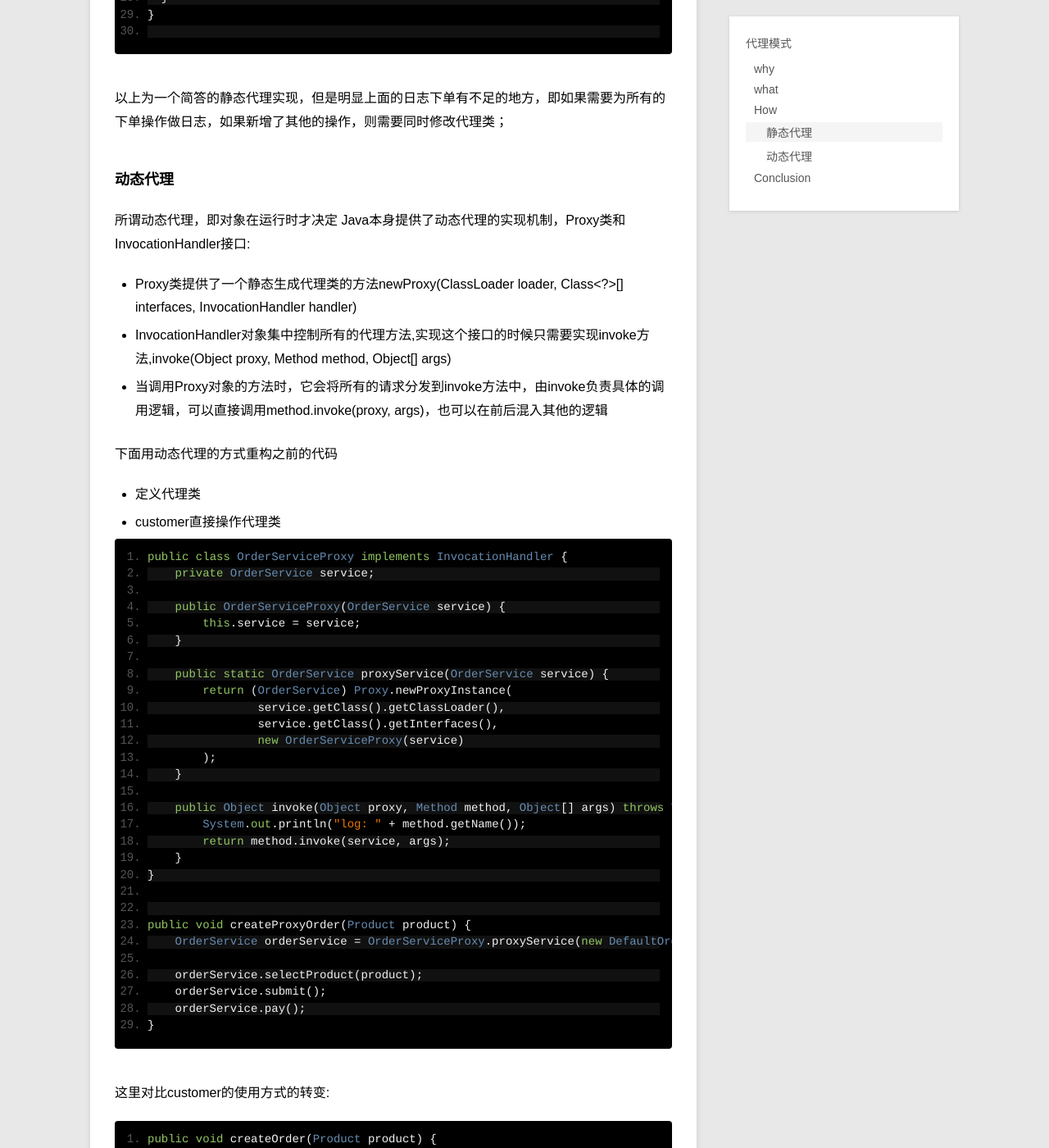
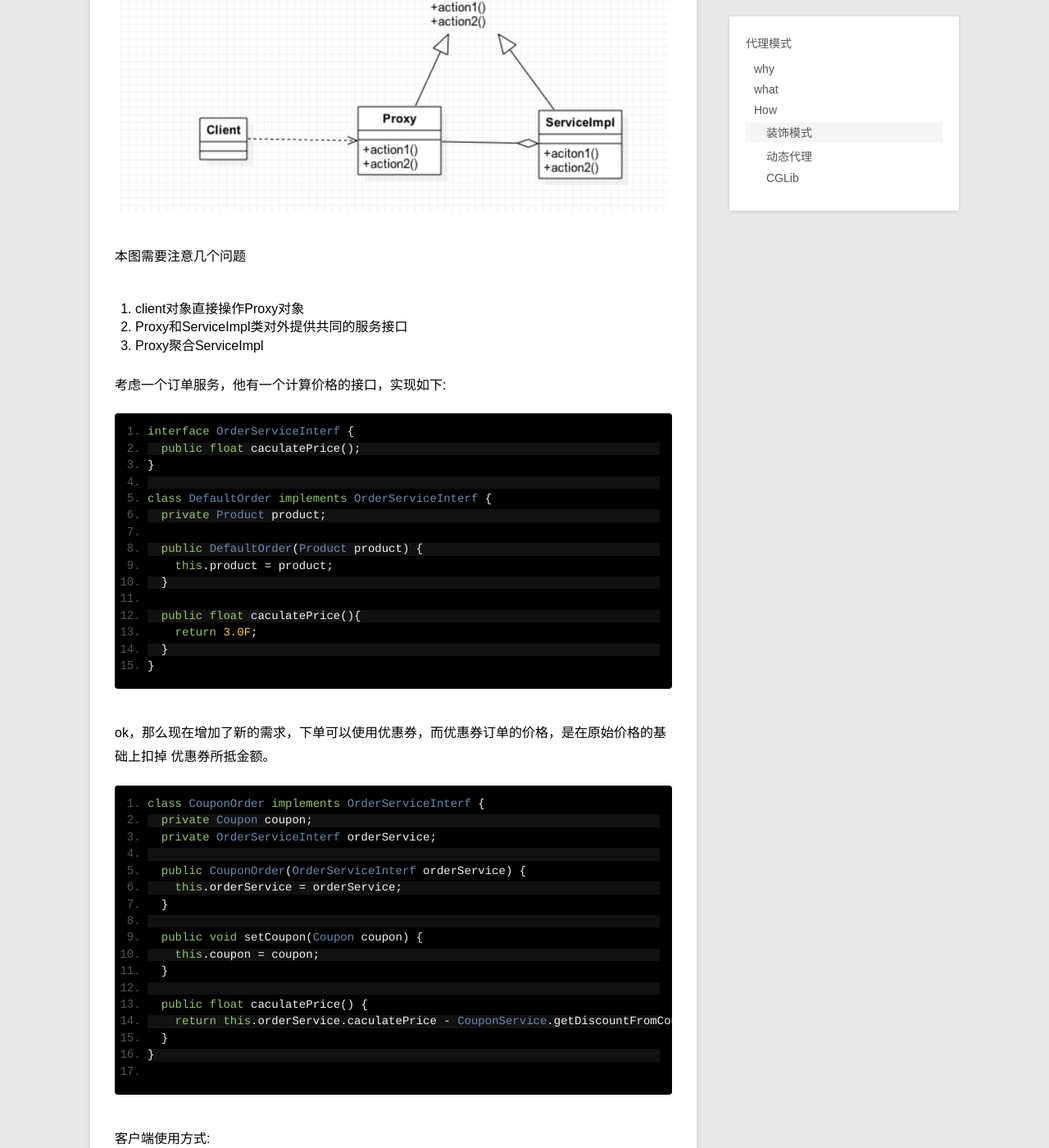
Before and after one commit to singintherain/singintherain.github.io, a Jekyll site: the page built from _posts/blog/2015-07-08-java-dynamic-proxy.md, in a window 1280 px wide and 1400 px high, scrolled down 2637 px. Shown: the whole window at 82% size. Built offline with Jekyll 4.4.1, drawn with Linux system fonts in a browser that asks for light colours; Markdown is read by kramdown in place of the engine named in the settings; some of the changed text lies outside the part shown.

Commit message:
修改代理模式

````diff
--- a/_posts/blog/2015-07-08-java-dynamic-proxy.md
+++ b/_posts/blog/2015-07-08-java-dynamic-proxy.md
@@ -1,15 +1,23 @@
 ---
 layout: post
 title: 代理模式
-description: 作为AOP不可或缺的技术，本文探究下java本身提供的动态代理技术
+description: 作为AOP不可或缺的技术，本文介绍下java原生的和CGLib提供的动态代理使用方法
 category: blog
 ---
 
 ## why
 
-有时候需要对实际对象进行控制，我们把zheceng访问控制封装成一个新的代理对象来代替实际对象，交由客户直接访问，由此引入代理模式。
+有时候需要对实际对象进行控制，我们把zheceng访问控制封装成一个新的代理对象来代替实际对象，
+交由客户直接访问，由此引入代理模式。
+
+为什么不直接使用对象
+
+* 对象不能直接使用，比如说该对象实际是一个远程的服务对象
+* 增强对象的功能; 如果在原有的对象上修改，则会破坏对象职责的单一性，比如给对象附加日志操作
 
 ## what
+
+以最简单的静态代理为例：
 
 一般UML视图如下：
 ![Simple Factory](/images/design_pattern/proxy.png)
@@ -18,30 +26,152 @@
 
 1. client对象直接操作Proxy对象
 2. Proxy和ServiceImpl类对外提供共同的服务接口
-3. Proxy聚合ServiceImpl
+3. Proxy内部依赖于ServiceImpl
+
+
+```
+interface Service{
+  public void do();
+}
+
+class ConcreteService implements Service{
+  public void do() {
+    System.out.println("concrete service do");
+  }
+}
+
+class ProxyService implements Service {
+  private User user;
+  private Service service = new ConcreteService();
+
+  public ProxyService(User user) {
+    this.user = user;
+  }
+
+  public void do() {
+    boolean isValid = AuthenticationService.auth(this.user);
+
+    if(isValid) {
+      this.service.do();
+    } else {
+      System.out.println("You are invalid!");
+    }
+  }
+}
+```
 
 客户端可能采用如下的方式调用服务:
 
 ```
-client.invoke(new Proxy(new ServcieImpl))
+User user = new User();
+Service proxyService = new ProxyService(user);
+proxyService.do();
 ```
 
-这种方式的优点是，在没有更改既有服务的前提下，为了满足一个特定的场景，对服务做了增强。
+优点:
+
+* client像使用真实的服务对象一样使用proxy；
+* 代理类可以增加额外的功能逻辑
+
+使用场景：
+
+* 远程服务调用
+* 缓存对象
+* 权限控制
 
 ## How
 
-### 静态代理
+### 装饰模式
 
-考虑简单的下单服务：改服务定义了选择商品，下单，支付三个操作，实现如下:
+一般UML视图如下：
+![Simple Factory](/images/design_pattern/decorator.png)
+
+本图需要注意几个问题
+
+1. client对象直接操作Proxy对象
+2. Proxy和ServiceImpl类对外提供共同的服务接口
+3. Proxy聚合ServiceImpl
+
+考虑一个订单服务，他有一个计算价格的接口，实现如下:
 
 ```
-interface Order {
+interface OrderServiceInterf {
+  public float caculatePrice();
+}
+
+class DefaultOrder implements OrderServiceInterf {
+  private Product product;
+
+  public DefaultOrder(Product product) {
+    this.product = product;
+  }
+
+  public float caculatePrice(){
+    return 3.0F;
+  }
+}
+```
+
+ok，那么现在增加了新的需求，下单可以使用优惠券，而优惠券订单的价格，是在原始价格的基础上扣掉
+优惠券所抵金额。
+
+```
+class CouponOrder implements OrderServiceInterf {
+  private Coupon coupon;
+  private OrderServiceInterf orderService;
+
+  public CouponOrder(OrderServiceInterf orderService) {
+    this.orderService = orderService;
+  }
+
+  public void setCoupon(Coupon coupon) {
+    this.coupon = coupon;
+  }
+
+  public float caculatePrice() {
+    return this.orderService.caculatePrice - CouponService.getDiscountFromCoupon(this.coupon);
+  }
+}
+
+```
+
+客户端使用方式:
+
+```
+Product product = new Product();
+OrderService orderService = new CouponOrder(new DefaultOrder(product));
+orderService.setCoupon(new Coupon(10));
+float price = orderService.caculatePrice();
+```
+
+装饰模式VS静态代理
+
+* 代理模式不实现和目标对象类似的业务功能，而是一些和目标对象功能联系不太紧密的职责，
+也就是说二者处理的问题域不同
+* 装饰模式处理的问题域和目标对象相同，目标都是增强目标对象某方面的能力
+* 装饰器可以动态的为目标对象增加或者减少功能，而且支持嵌套使用产生叠加效应
+
+比如Java IO的InputStream和BufferInputStream
+
+### 动态代理
+
+所谓动态代理，即对象在运行时创建代理类
+Java本身提供了动态代理的实现机制，Proxy类和InvocationHandler接口:
+
+* Proxy类提供了一个静态生成代理类的方法newProxy(ClassLoader loader, Class<?>[] interfaces, InvocationHandler handler)
+* InvocationHandler对象集中控制所有的代理方法,实现这个接口的时候只需要实现invoke方法,invoke(Object proxy, Method method, Object[] args)
+* 当调用Proxy对象的方法时，它会将所有的请求分发到invoke方法中，由invoke负责具体的调用逻辑，可以直接调用method.invoke(proxy, args)，也可以在前后混入其他的逻辑
+
+考虑下面的使用场景，一个下单有三个操作：选择商品、提交订单、支付
+
+```
+interface OrderServiceInterf {
   public void selectProduct(Product product);
   public void submit();
   public void pay();
 }
 
-class DefaultOrder implements Order {
+class DefaultOrder implements OrderServiceInterf {
   private Product product;
 
   public void selectProduct(Product product){}
@@ -52,75 +182,62 @@
 class Customer {
   public void createOrder() {
     Product product = new Pen();
-    Order order = new DefaultOrder();
+    OrderServiceInterf order = new DefaultOrder();
     order.selectProduct(pen);
     order.submit();
     order.pay();
-  }
+    }
 }
 ```
 
-ok，那么现在增加了新的需求，需要记录每个用户生成订单过程中做的所有操作. 在不破坏既有业务的前提下，使用代理模式重构代码.
+考虑使用静态代理的方式为每个操作增加日志：
 
 ```
-class Log implements Order {
-  private Product product;
-  private Order order;
-
-  public Log(Order order) {
-    this.order = order;
-  }
+class LogOrderService implements OrderServiceInterf {
+  private OrderServiceInterf defaultOrder = new DefaultOrder();
 
   public void selectProduct(Product product){
-    System.out.println("select product");
+    log("select product");
+    defaultOrder.selectProduct();
   }
   public void submit(){
-    System.out.println("submit order");
+    log("submit");
+    defaultOrder.submit();
   }
   public void pay(){
-    System.out.println("pay");
+    log("pay");
+    defaultOrder.pay():
   }
 }
 
 class Customer {
   public void createOrder() {
     Product product = new Pen();
-    Order order = new DefaultOrder();
-    Order logOrder = new Log(order);
-    logOrder.selectProduct(pen);
-    logOrder.submit();
-    logOrder.pay();
-  }
+    OrderServiceInterf order = new LogOrderService();
+    order.selectProduct(pen);
+    order.submit();
+    order.pay();
+    }
 }
-
 ```
 
-以上为一个简答的静态代理实现，但是明显上面的日志下单有不足的地方，即如果需要为所有的下单操作做日志，如果新增了其他的操作，则需要同时修改代理类；
+不足之处：
 
-### 动态代理
-
-所谓动态代理，即对象在运行时才决定
-Java本身提供了动态代理的实现机制，Proxy类和InvocationHandler接口:
-
-* Proxy类提供了一个静态生成代理类的方法newProxy(ClassLoader loader, Class<?>[] interfaces, InvocationHandler handler)
-* InvocationHandler对象集中控制所有的代理方法,实现这个接口的时候只需要实现invoke方法,invoke(Object proxy, Method method, Object[] args)
-* 当调用Proxy对象的方法时，它会将所有的请求分发到invoke方法中，由invoke负责具体的调用逻辑，可以直接调用method.invoke(proxy, args)，也可以在前后混入其他的逻辑
+* 这里假设日志内容大体逻辑都是一样的，即记录方法名称
+* 日志功能和具体业务紧耦合，不能做到可插拔
 
 下面用动态代理的方式重构之前的代码
 
-* 定义代理类
-* customer直接操作代理类
-
 ```
 public class OrderServiceProxy implements InvocationHandler {
-    private OrderService service;
+    private OrderServiceInterf service;
 
-    public OrderServiceProxy(OrderService service) {
+    public OrderServiceProxy(OrderServiceInterf service) {
         this.service = service;
     }
 
-    public static OrderService proxyService(OrderService service) {
-        return (OrderService) Proxy.newProxyInstance(
+    public static OrderServiceInterf proxyService(OrderService service) {
+        return (OrderServiceInterf) Proxy.newProxyInstance(
                 service.getClass().getClassLoader(),
                 service.getClass().getInterfaces(),
                 new OrderServiceProxy(service)
@@ -133,9 +250,8 @@
     }
 }
 
-
 public void createProxyOrder(Product product) {
-    OrderService orderService = OrderServiceProxy.proxyService(new DefaultOrderService());
+    OrderServiceInterf orderService = OrderServiceProxy.proxyService(new DefaultOrderService());
 
     orderService.selectProduct(product);
     orderService.submit();
@@ -147,7 +263,7 @@
 
 ```
 public void createOrder(Product product) {
-    OrderService orderService = new DefaultOrderService();
+    OrderServiceInterf orderService = new LogOrderService();
 
     orderService.selectProduct(product);
     orderService.submit();
@@ -155,7 +271,7 @@
 }
 
 public void createProxyOrder(Product product) {
-    OrderService orderService = OrderServiceProxy.proxyService(new DefaultOrderService());
+    OrderServiceInterf orderService = OrderServiceProxy.proxyService(new DefaultOrderService());
 
     orderService.selectProduct(product);
     orderService.submit();
@@ -165,6 +281,47 @@
 
 这里动态代理可以为所有的方法做拦截
 
-## Conclusion
+#### 缺陷
 
-代理模式与其说是为了增强服务的功能，还不如说是拦截服务的功能。
+* 这种代理方式只能代理接口，即OrderService必须是interface声明，否则Proxy.newInstance时不能类型转换为OrderService。
+* 即使代理的类继承之某个接口也不行
+* 如果出现同类之间方法的嵌套调用，而且这两个方法都做了拦截，但是最终只拦截了一次
+
+若想针对类做动态代理，可以使用CGLib
+
+### CGLib
+
+CGLib的动态代理和Java原生代理方式在使用上没有什么区别
+
+* 代理类需要实现MethodInterceptor接口，并实现其intercept方法
+* 代理对象需要使用Enhancer对象生成
+
+```
+public static OrderServiceInterf proxyService(OrderServiceInterf service) {
+    Enhancer enhancer = new Enhancer();
+
+    enhancer.setSuperclass(service.getClass());
+    enhancer.setCallback(new LogOrderServiceCGLib());
+
+    OrderServiceInterf orderService = (OrderServiceInterf) enhancer.create();
+
+    return orderService;
+}
+
+public Object intercept(Object o, Method method, Object[] objects, MethodProxy methodProxy) throws Throwable {
+    log(method.getName());
+    return methodProxy.invokeSuper(o, objects);
+}
+
+private void log(String msg) {
+    System.out.println("log: " + msg);
+}
+```
+
+#### CGLib VS Java Proxy
+
+* CGLib不仅可以代理接口，还可以代理类
+* Java Proxy动态生成的代理类继承之java.lang.reflect.Proxy，所有的方法指向了
+InvocationHandler实现对象的invoke方法，而invoke方法把请求转发给目标对象处理；
+* CGLib生成的代理类继承于被代理对象，执行代理对象的方法时，不会转发给目标对象，
+而是执行自己的实际方法。
--- /dev/null
+++ b/_posts/blog/2015-07-09-selenium-grid.md
@@ -0,0 +1,68 @@
+---
+layout: post
+title: 构建webdriver集群
+description: 使用集群执行大批量的测试用例，提高测试执行效率
+category: blog
+---
+
+## 准备
+
+下载selenium-server-standalone
+
+一个Grid集群有一个Hub和多个Node组成；
+
+启动Hub的命令如下：
+
+```
+java -jar selenium-server-standalone-2.44.0.jar -role hub
+```
+
+启动Node的命令如下：
+
+```
+java -jar selenium-server-standalone-2.44.0.jar -role node  -hub http://localhost:4444/grid/register
+```
+
+## 多线程执行测试任务
+
+只有多线程执行任务时，才能发挥Grid集群的效率。执行策略：
+
+* 多线程执行每个任务
+* 每个任务有一个webDriver对象
+* 每个webDriver对象需要都建立远程Hub的连接
+
+## 执行场景
+
+1. 1个hub, 2个node，大小为3的线程池，任务6个
+
+每次最多可以打开3个浏览器，这个是由线程池的大小决定的
+
+2. 调大线程池为5
+
+最多同时打开5个浏览器
+
+3. node默认配置
+
+在启动node时，每个node默认可以打开11个浏览器，包括5个chrome，5个firefox，1个IE
+
+## 错误
+
+1. 线程池大小为7，node个数为1，任务数为10
+
+当node打开5个浏览器时，停止主进程，此时hub一直提示两条：
+
+has no free slots
+
+出现这种情况的原因是，首先打开的浏览器已经占满了node所有的slot，而且所有的浏览器没有
+正常关闭，这是slot一直没有释放。hub这里一下就接到了7个任务，但是它只能分配5个任务，
+造成有2个任务一直未执行，hub会循环的从node中查询是否有可用的slot。
+
+* 如果手动关闭2个浏览器，node并不会delete这个sessioin(也就是浏览器)，此时如果重新启动进程，
+则又发送了7个任务给hub，hub此时会有9个任务一直处于has no slot的状态；
+
+* 重启node，则hub会重新执行任务，但是每个任务都不能正确执行，因为此时主进程已经关闭，node
+仅仅会打开一个浏览器，其余的action都无法执行的。
+
+
+node启动的时候一定要制定timeout值，hub当检测到一个node在timeout的时间内没有request发送时，会主动release，
+就不会造成上述的一直has no slot；默认情况下是300秒。
````
Also changed, not shown: images/design_pattern/decorator.png (added), images/design_pattern/proxy.png.
